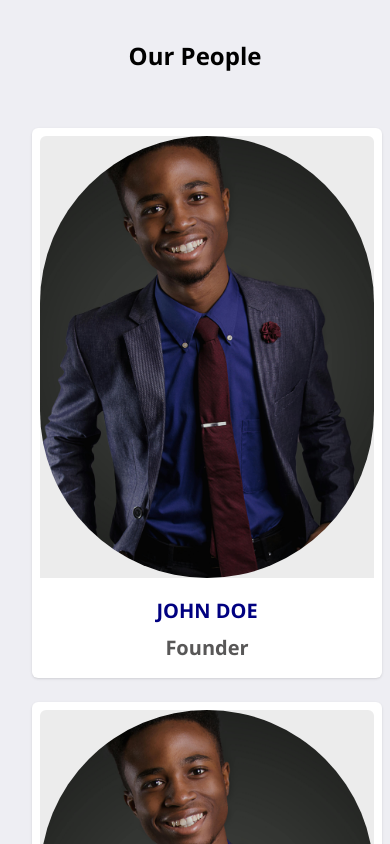
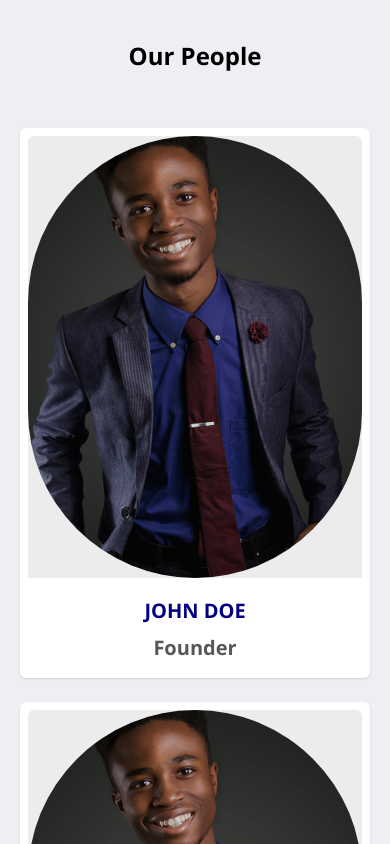
Before and after one commit to Prom-ise/construction-website, a React (Vite) app: page /about in a window 390 px wide. Shown: the part 2560-3404 px from the top of the page. Built offline with nearby package versions, Linux system fonts and the light colour scheme.

Commit message:
feat: update layout in About component for improved responsiveness and alignment

```diff
--- a/src/pages/About.jsx
+++ b/src/pages/About.jsx
@@ -31,7 +31,7 @@ const About = () => {
       <div className="container mb-10 text-black mx-auto px-4 md:px-[3em]">
         <h1 className='text-2xl md:text-3xl my-10 font-bold text-center pt-8 pb-4'>Our People</h1>
 
-        <div className='grid grid-cols-1 sm:grid-cols-2 lg:grid-cols-3 gap-6 w-full mx-auto px-4 justify-center items-center'>
+        <div className='flex flex-col md:flex-row gap-6 w-full justify-center items-center mt-10'>
           {[1, 2, 3].map((_, i) => (
             <div className="card2 flex flex-col items-center md:w-4/12 w-full bg-white rounded shadow p-4" key={i}>
               <div className="card2-image mb-2">
```
